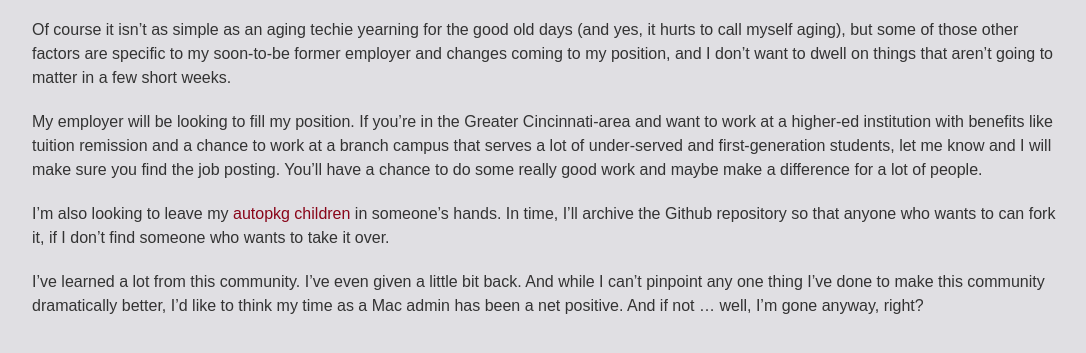
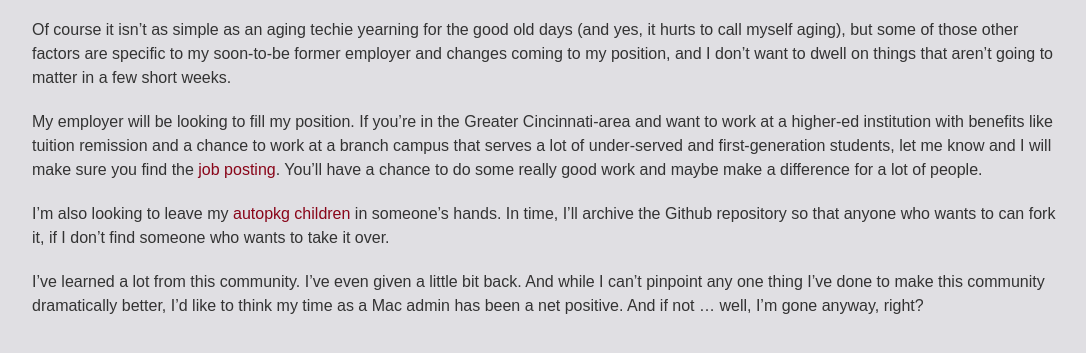
Before and after one commit to lazymacadmin/lazymacadmin.github.io, a Jekyll site: the page built from _posts/2024-02-14-so-long-farewell-goodbye.md, in a window 1280 px wide. Shown: the part 822-1175 px from the top of the page, without its empty margins (92-1178 px from the left). Built offline with Jekyll 4.4.1, drawn with Linux system fonts in a browser that asks for light colours; some web fonts are replaced; comment, search, counter and statistics services are not loaded; part of the change alters nothing that is shown.

```diff
--- a/_posts/2024-02-14-so-long-farewell-goodbye.md
+++ b/_posts/2024-02-14-so-long-farewell-goodbye.md
@@ -14,7 +14,7 @@ The Apple ecosystem has grown to include new products, opportunities, and challe
 
 Of course it isn't as simple as an aging techie yearning for the good old days (and yes, it hurts to call myself aging), but some of those other factors are specific to my soon-to-be former employer and changes coming to my position, and I don't want to dwell on things that aren't going to matter in a few short weeks.
 
-My employer will be looking to fill my position. If you're in the Greater Cincinnati-area and want to work at a higher-ed institution with benefits like tuition remission and a chance to work at a branch campus that serves a lot of under-served and first-generation students, let me know and I will make sure you find the job posting. You'll have a chance to do some really good work and maybe make a difference for a lot of people.
+My employer will be looking to fill my position. If you're in the Greater Cincinnati-area and want to work at a higher-ed institution with benefits like tuition remission and a chance to work at a branch campus that serves a lot of under-served and first-generation students, let me know and I will make sure you find the [job posting](https://jobs.uc.edu/job/Cincinnati-Endpoint-Administrator-2%2C-Digital-Technology-Solutions-OH-45201/1148407500/). You'll have a chance to do some really good work and maybe make a difference for a lot of people.
 
 I'm also looking to leave my [autopkg children](https://github.com/lazymacadmin/UpdateTitleEditor) in someone's hands. In time, I'll archive the Github repository so that anyone who wants to can fork it, if I don't find someone who wants to take it over.
 
```
